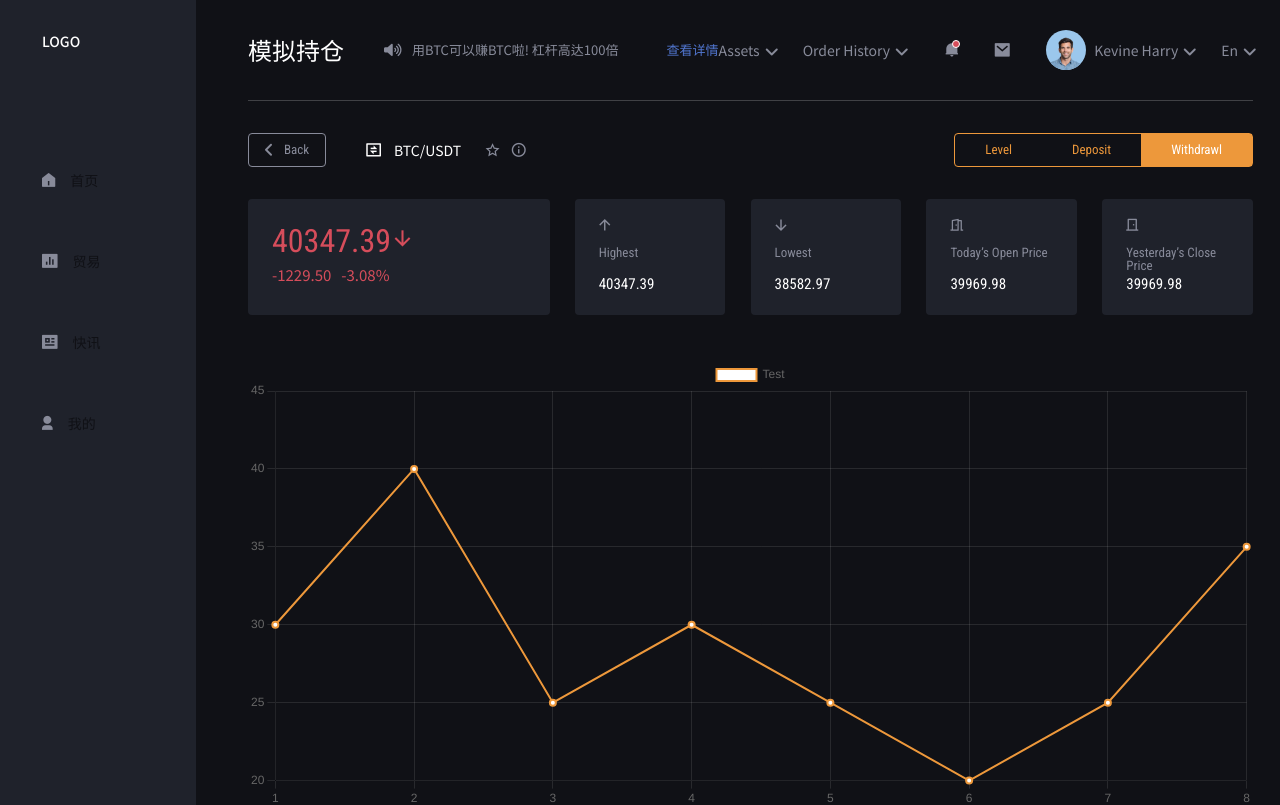
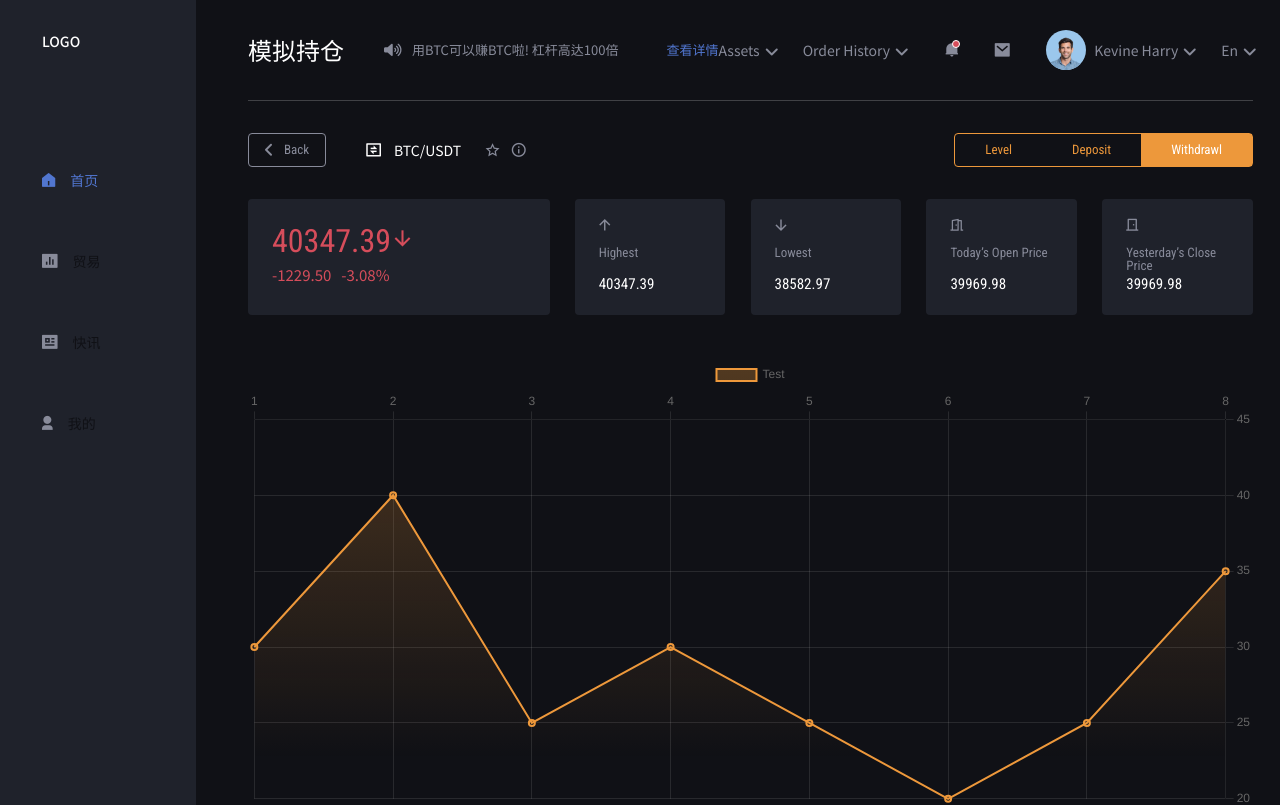
Before and after one commit to SashaSamoylov/deploy-crypto-exchange, a Vue app: page / in a window 1280 px wide. Shown: the top 805 px of the page. Built offline with nearby package versions, Linux system fonts and the light colour scheme.

Commit message:
style chart

```diff
--- a/src/assets/styles/app/_sidebar.scss
+++ b/src/assets/styles/app/_sidebar.scss
@@ -30,12 +30,10 @@
                 margin-right: 15px;
             }
         &.active {
-            a {
-                color: $blue;
-                i {
-                    &::before {
-                        color: $blue;
-                    }
+            color: $blue;
+            i {
+                &::before {
+                    color: $blue;
                 }
             }
         }
--- /dev/null
+++ b/src/components/app/AppChart.vue
@@ -0,0 +1,55 @@
+<template>
+  <div class="home-chart">
+    <canvas ref="chart" id="chart"></canvas>
+  </div>
+</template>
+
+<script>
+import { Chart, registerables } from 'chart.js'
+Chart.register(...registerables)
+
+export default {
+  name: 'Chart',
+  mounted () {
+    const ctx = this.$refs.chart.getContext('2d')
+    const gradient = ctx.createLinearGradient(0, 0, 0, 400)
+    gradient.addColorStop(0, 'rgba(237, 152, 59, 0.3)')
+    gradient.addColorStop(1, 'rgba(237, 152, 59, 0)')
+
+    const chart = new Chart(this.$refs.chart, {
+      type: 'line',
+      data: {
+        labels: [1, 2, 3, 4, 5, 6, 7, 8],
+        datasets: [{
+          label: 'Test',
+          data: [30, 40, 25, 30, 25, 20, 25, 35, 45],
+          backgroundColor: gradient,
+          borderColor: '#ED983B',
+          borderWidth: 2,
+          fill: true
+        }]
+      },
+      options: {
+        responsive: true,
+        maintainAspectRatio: false,
+        scales: {
+          x: {
+            position: 'top',
+            grid: {
+              drawBorder: true,
+              color: 'rgba(255, 255, 255, 0.1)'
+            }
+          },
+          y: {
+            position: 'right',
+            grid: {
+              drawBorder: true,
+              color: 'rgba(255, 255, 255, 0.1)'
+            }
+          }
+        }
+      }
+    })
+  }
+}
+</script>
--- a/src/views/Home.vue
+++ b/src/views/Home.vue
@@ -50,9 +50,9 @@
           <div class="item-count">39969.98</div>
         </div>
       </div>
-      <div class="home-chart mt-11 mb-4">
-        <canvas ref="chart" id="chart"></canvas>
-      </div>
+
+      <AppChart class="mt-11" />
+
     </div>
     <div class="home-footer flex items-center p-8 mb-10">
       <button class="btn px-9">
@@ -66,8 +66,7 @@
 </template>
 
 <script>
-import { Chart, registerables } from 'chart.js'
-Chart.register(...registerables)
+import AppChart from '@/components/app/AppChart'
 
 export default {
   name: 'Home',
@@ -75,42 +74,8 @@ export default {
     tabs: ['Level', 'Deposit', 'Withdrawl'],
     tabActive: 'Withdrawl'
   }),
-  components: {},
-  mounted () {
-    // eslint-disable-next-line no-unused-vars
-    const chart = new Chart(this.$refs.chart, {
-      type: 'line',
-      data: {
-        labels: [1, 2, 3, 4, 5, 6, 7, 8],
-        datasets: [{
-          label: 'Test',
-          data: [30, 40, 25, 30, 25, 20, 25, 35, 45],
-          backgroundColor: [
-            'white'
-          ],
-          borderColor: '#ED983B',
-          borderWidth: 2
-        }]
-      },
-      options: {
-        responsive: true,
-        maintainAspectRatio: false,
-        scales: {
-          x: {
-            grid: {
-              drawBorder: true,
-              color: 'rgba(255, 255, 255, 0.1)'
-            }
-          },
-          y: {
-            grid: {
-              drawBorder: true,
-              color: 'rgba(255, 255, 255, 0.1)'
-            }
-          }
-        }
-      }
-    })
+  components: {
+    AppChart
   }
 }
 </script>
```
Also changed, not shown: .eslintrc.js.
